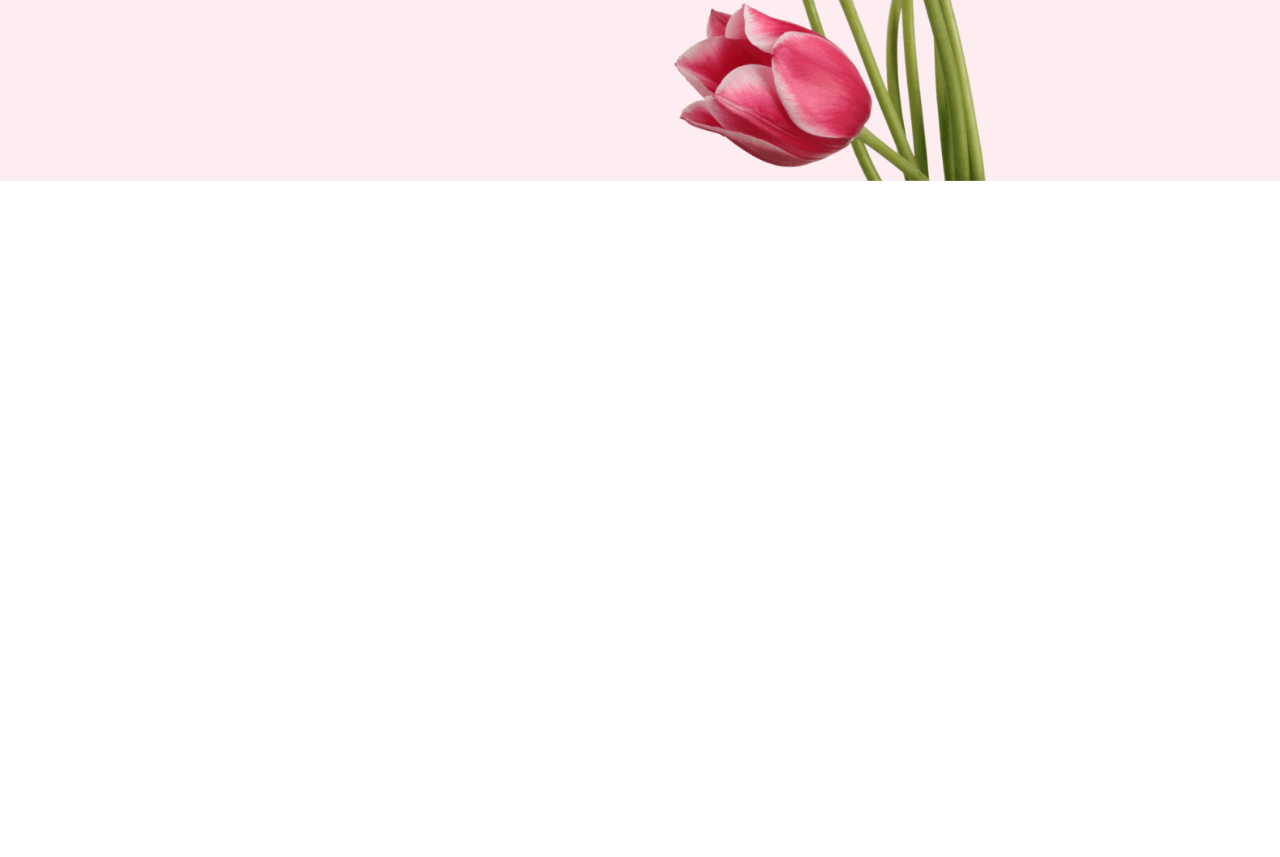
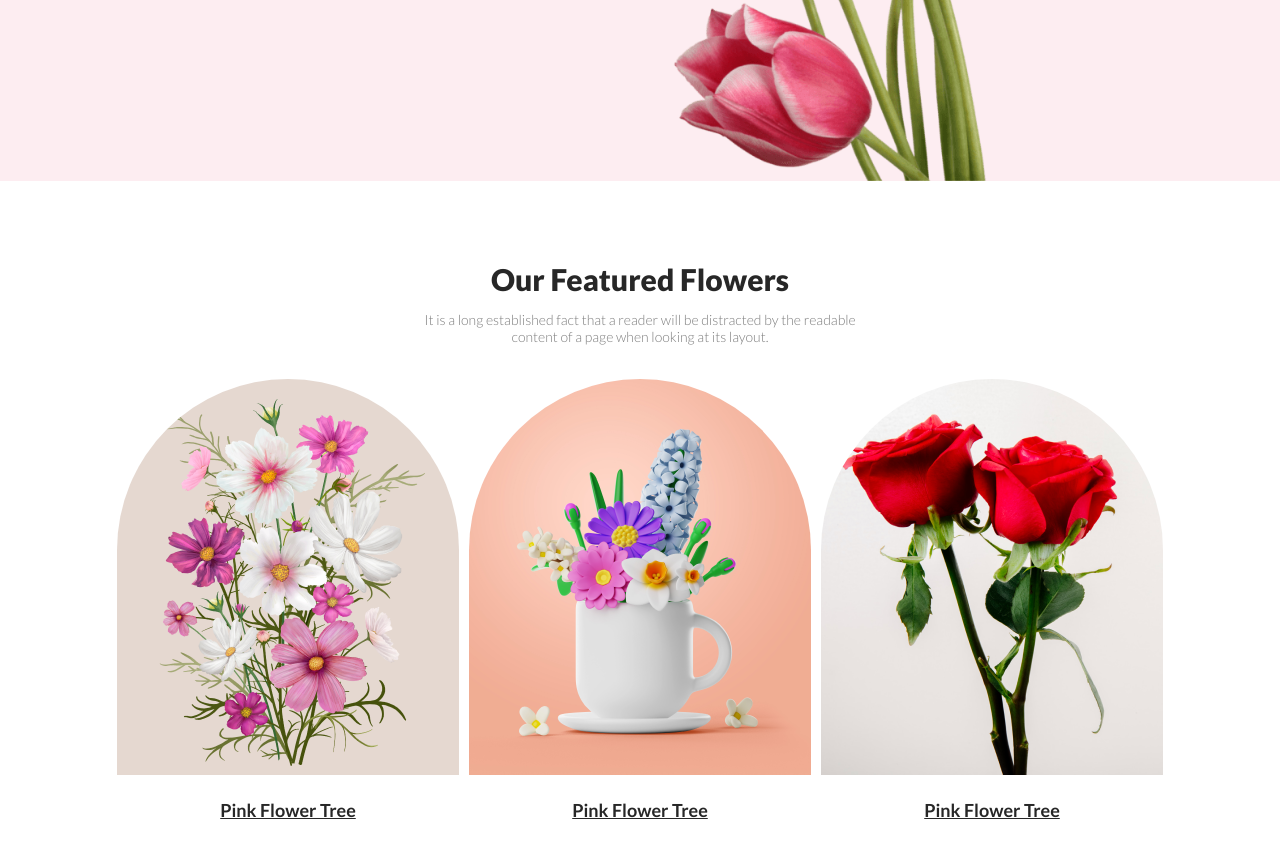
Before and after one commit to arrafi-mahin/flowers-shop-assignment, a plain HTML site: page index.html in a window 1280 px wide. Shown: the part 539-1396 px from the top of the page. Before the commit the page ends 800 px from the top, so only its background shows below. Drawn offline with Linux system fonts and the light colour scheme.

Commit message:
featured added

```diff
--- a/css/style.css
+++ b/css/style.css
@@ -2,8 +2,12 @@
 /* font-family: 'Open Sans', sans-serif; */
 
 body{
-    margin:0 18vw ;
+
     margin: 0;
+}
+section{
+    padding: 80px 0;
+    margin: 0 18vw;
 }
 #banner{
     display: flex;
@@ -28,12 +32,26 @@ body{
     padding-top: 120px;
 }
 .banner-text .title{
-    font-size: 60px;
+    font-size: 58px;
     font-family: 'Lato', sans-serif;
+    font-weight: 800;
+    color: #272727;
+    margin: 0;
+}
+.title{
+    font-size: 30px;
+    font-family: 'Lato', sans-serif;
+    font-weight: 800;
     color: #272727;
     margin: 0;
 }
 .subtitle{
+    color: rgba(39, 39, 39, 0.60);
+    font-family: 'Lato', sans-serif;
+    font-size: 14px;
+    font-weight: 280;
+}
+.banner .subtitle{
     color: rgba(39, 39, 39, 0.60);
     font-family: 'Lato', sans-serif;
     font-size: 14px;
@@ -52,3 +70,27 @@ body{
     font-weight: 700;
     cursor: pointer;
 }
+#featured{
+    text-align: center;
+
+}
+.feature{
+    display: flex;
+    justify-content: center;
+    gap: 10px;
+    padding: 20px 0;
+}
+.feature-img{
+    border-radius: 180px 180px 0 0;
+    margin-bottom: 20px;
+}
+.feature-link{
+
+    text-decoration: underline;
+    color: #272727;
+    text-align: center;
+    font-family: "Lato", sans-serif;
+    font-size: 18px;
+    font-weight: 700;
+
+}
--- a/index.html
+++ b/index.html
@@ -12,14 +12,33 @@
     <title>FLower Shop</title>
 </head>
 <body>
-   <section id="banner">
+   <header id="banner">
         <div class="banner-text">
             <h2 class="title">Let's make <br /> beautiful flowers a <br /> part of your life.</h2>
             <p class="subtitle">It is a long established fact that a reader will be distracted by the readable content of a page when looking at its layout. The point of using Lorem Ipsum is that it has a more-or-less normal distribution of letters.</p>
             <button class="btn">Shop Now</button>
         </div>
         <div class="banner-image">
-        <img src="./Asset/pngwing_10.png" />
+            <img src="./Asset/pngwing_10.png" alt="flower" />
+        </div>
+    </header>
+    <section id="featured">
+
+        <h2 class="title">Our Featured Flowers</h2>
+        <p class="subtitle">It is a long established fact that a reader will be distracted by the readable <br /> content of a page when looking at its layout.</p>
+        <div class="feature">
+            <div class="feature-box">
+                <img class="feature-img" src="./Asset/Rectangle_4.png" alt="flower" >
+                <a href="#" class="feature-link">Pink Flower Tree</a>
+            </div>
+            <div class="feature-box">
+                <img class="feature-img" src="./Asset/Rectangle_5.png" alt="flower" >
+                <a href="#" class="feature-link">Pink Flower Tree</a>
+            </div>
+            <div class="feature-box">
+                <img class="feature-img" src="./Asset/Rectangle_6.png" alt="flower" >
+                <a href="#" class="feature-link">Pink Flower Tree</a>
+            </div>
         </div>
     </section>
 </body>
```
Also changed, not shown: Asset/Rectangle_4.png (renamed from Asset/Rectangle 4.png), Asset/Rectangle_5.png (renamed from Asset/Rectangle 5.png), Asset/Rectangle_6.png (renamed from Asset/Rectangle 6.png), Asset/pngwing_6.png (renamed from Asset/pngwing 6.png). Lines whose indentation alone changed are shown as unchanged.
